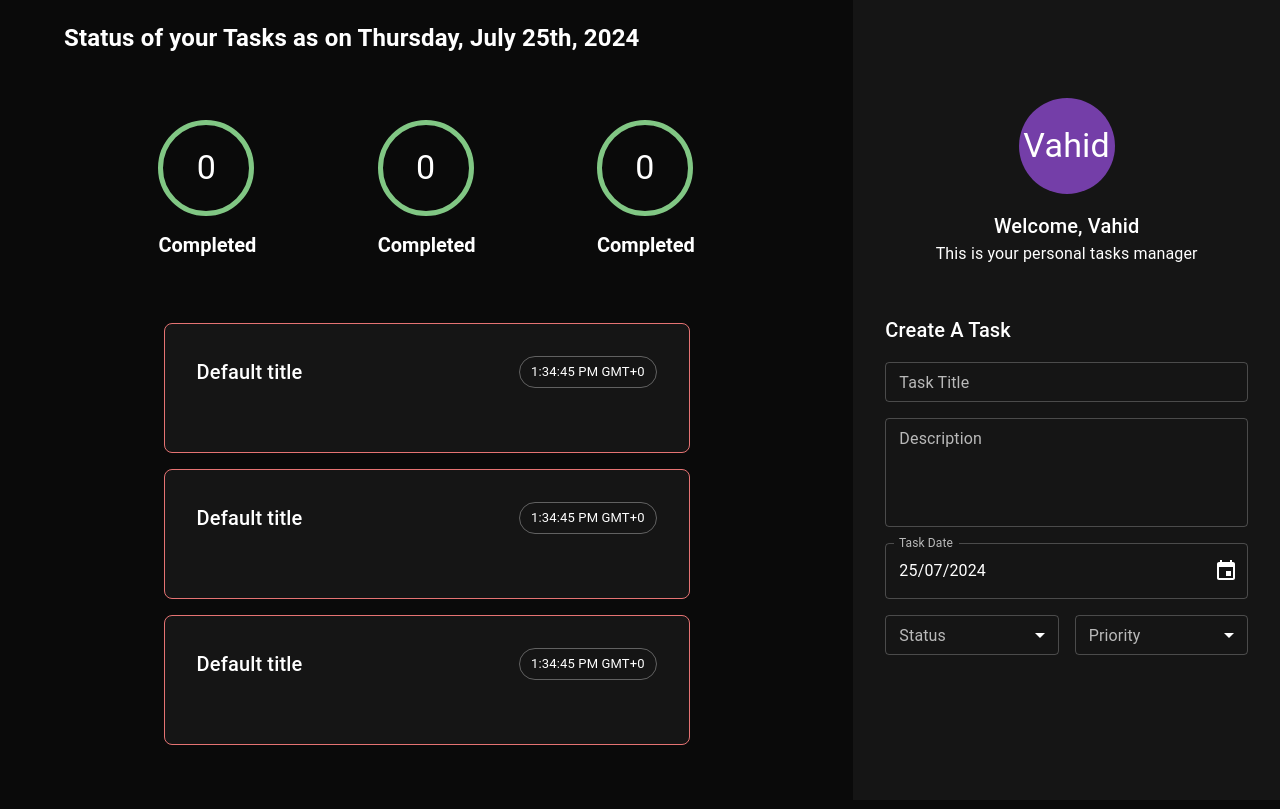
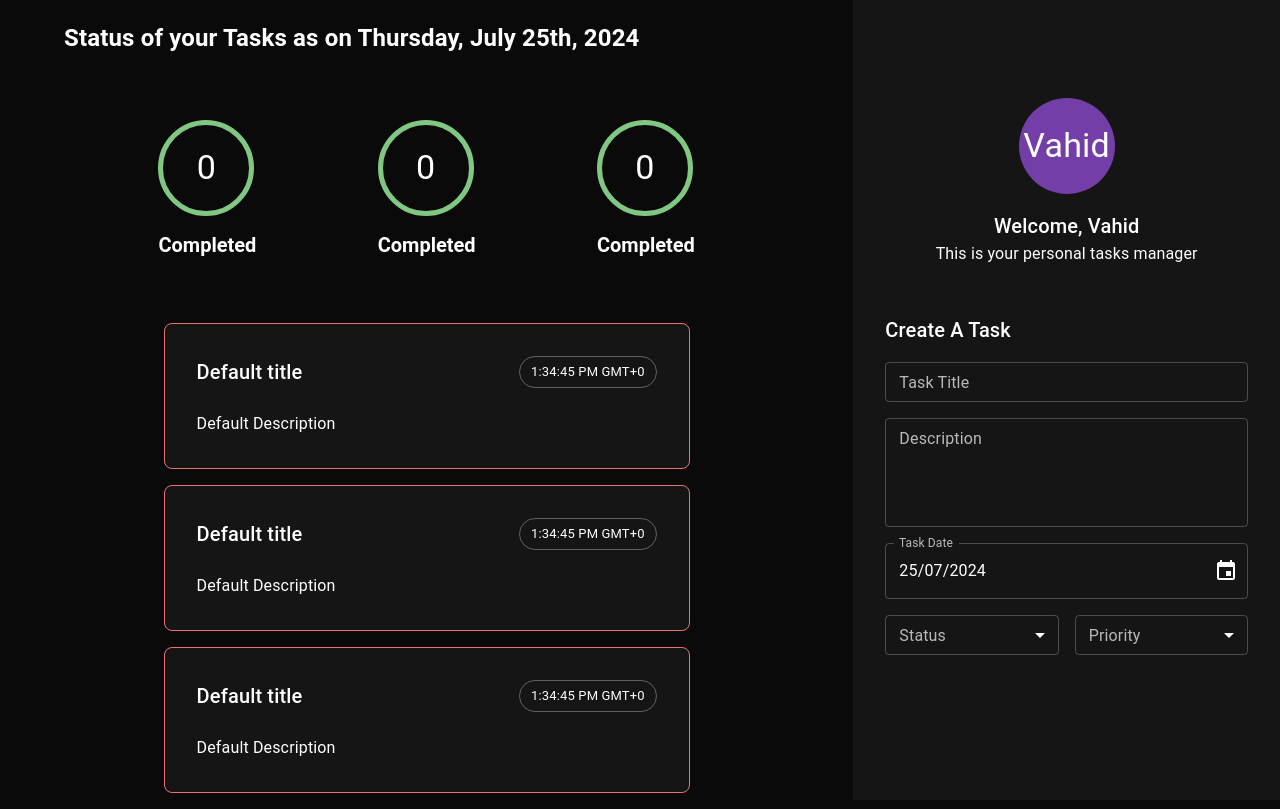
Before and after one commit to SaeedAbi/todo-practice, a React (Create React App) app: page / in a window 1280 px wide. Built offline with nearby package versions, Linux system fonts and the light colour scheme.

Commit message:
:construction: :lipstick: add TaskDescription component for Task

```diff
--- /dev/null
+++ b/src/components/Task/_TaskDescription.tsx
@@ -0,0 +1,20 @@
+import React, {FC, ReactElement} from 'react';
+import {Box, Typography} from "@mui/material";
+import {ITaskDescription} from "./interfaces/ITaskDescription";
+import PropTypes from "prop-types";
+
+const TaskDescription:FC<ITaskDescription> = ({description='Default Description'}):ReactElement => {
+    return (
+       <Box>
+           <Typography>
+               {description}
+           </Typography>
+       </Box>
+    );
+};
+
+TaskDescription.propTypes={
+    description:PropTypes.string
+}
+
+export default TaskDescription;
--- a/src/components/Task/_TaskHeader.tsx
+++ b/src/components/Task/_TaskHeader.tsx
@@ -10,7 +10,7 @@
         display='flex'
         width='100%'
         justifyContent='space-between'
-        mb={4}
+        mb={3}
         >
             <Box>
                 <Typography variant='h6'>{title}</Typography>
--- /dev/null
+++ b/src/components/Task/interfaces/ITaskDescription.ts
@@ -0,0 +1,3 @@
+export interface ITaskDescription {
+    description?:string
+}
--- a/src/components/Task/task.tsx
+++ b/src/components/Task/task.tsx
@@ -1,6 +1,7 @@
 import React, {FC, ReactElement} from 'react';
 import {Box} from "@mui/material";
 import TaskHeader from "./_TaskHeader";
+import TaskDescription from "./_TaskDescription";
 
 const Task:FC = ():ReactElement => {
     return (
@@ -20,6 +21,7 @@
         }}
         >
 <TaskHeader/>
+            <TaskDescription/>
         </Box>
     );
 };
```
